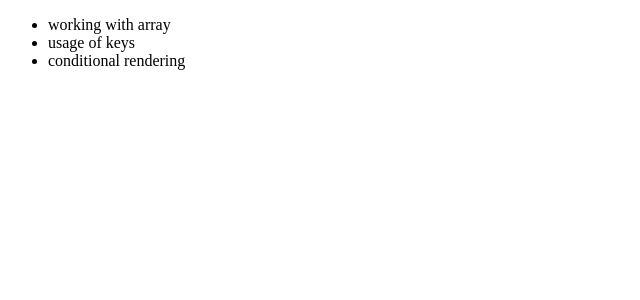
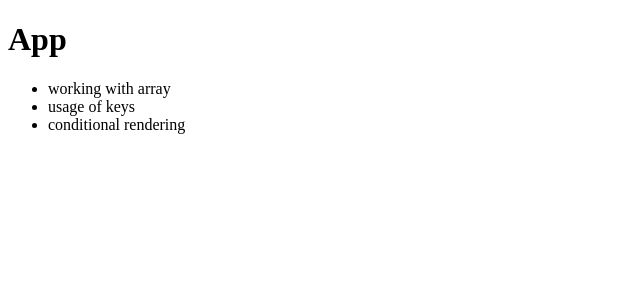
Before and after one commit to Manojkumarfsd/React-Testforbranch, a React (Vite) app: page / in a window 1280 px wide. Shown: the top 300 px of the page, without its empty margins (0-640 px from the left). Built offline with nearby package versions, Linux system fonts and the light colour scheme.

Commit message:
conditional rendering

```diff
--- a/src/App.jsx
+++ b/src/App.jsx
@@ -1,16 +1,28 @@
-import React from 'react'
+function Note({not}){
 
-const App=(props)=>{
-const {notes}=props;
   return(
-    <div>
-      <ul>
-        <li>{notes[0].content}</li>
-        <li>{notes[1].content}</li>
-        <li>{notes[2].content}</li>
-      </ul>
+  <div>
+    <li>{not.content}</li>
 
-    </div>
+  </div>
+  )
+}
+
+
+
+function App(props){
+  const {notes}=props;
+  return(
+  <div>
+    <h1>App</h1>
+    <ul>{
+      notes.map((note)=>{
+        return <Note key={note.id}not={note}/>
+      }
+    )
+    }
+    </ul>
+  </div>
   )
 }
 export default App;
--- a/src/main.jsx
+++ b/src/main.jsx
@@ -2,7 +2,7 @@ import React from 'react'
 import ReactDOM from 'react-dom/client'
 import App from './App.jsx'
 
-const notes =[
+const tes =[
     {
         id:1,
         content:"working with array",
@@ -22,4 +22,4 @@ const notes =[
 
 
 
-ReactDOM.createRoot(document.getElementById('root')).render(<App notes={notes}/>);
+ReactDOM.createRoot(document.getElementById('root')).render(<App notes={tes}/>);
```
